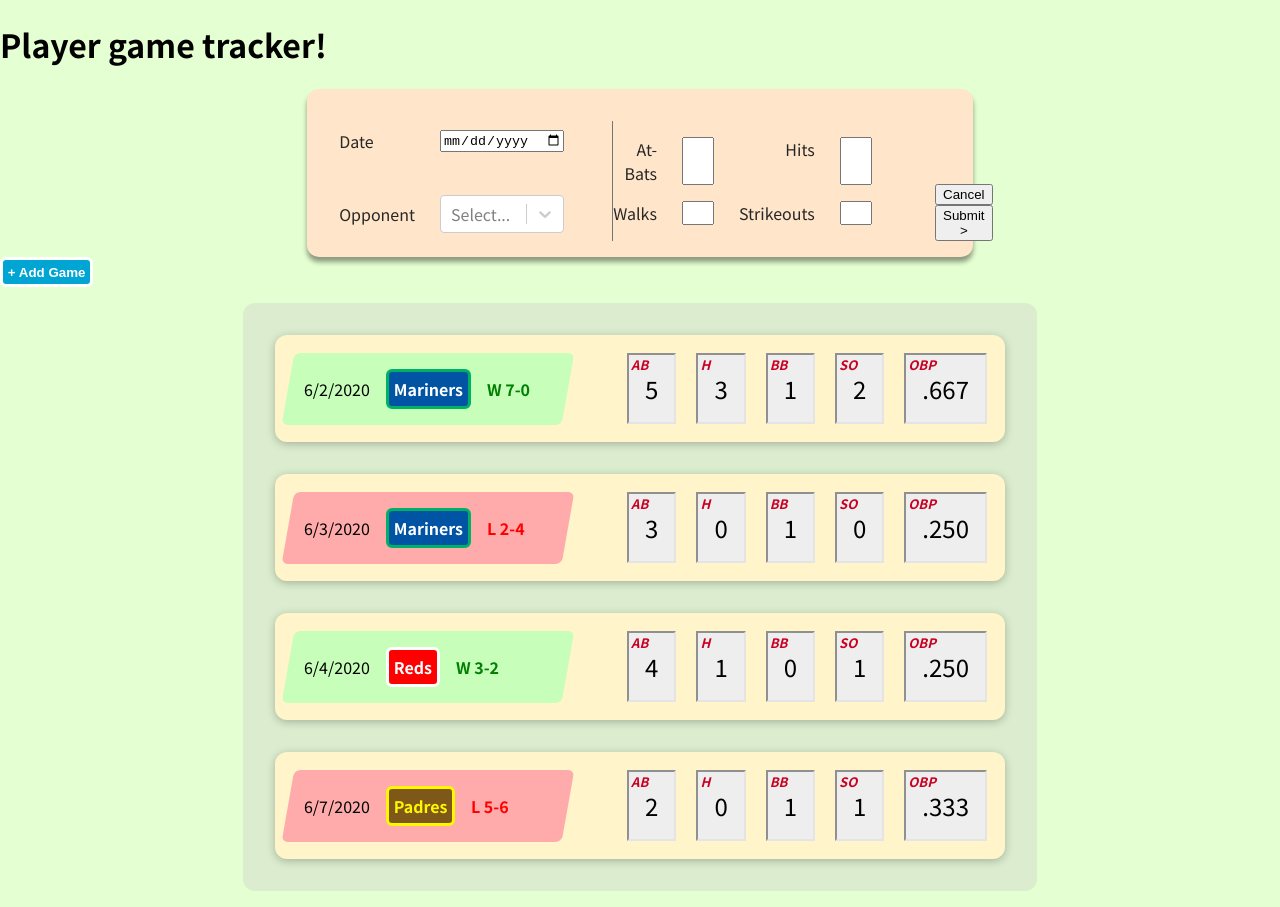
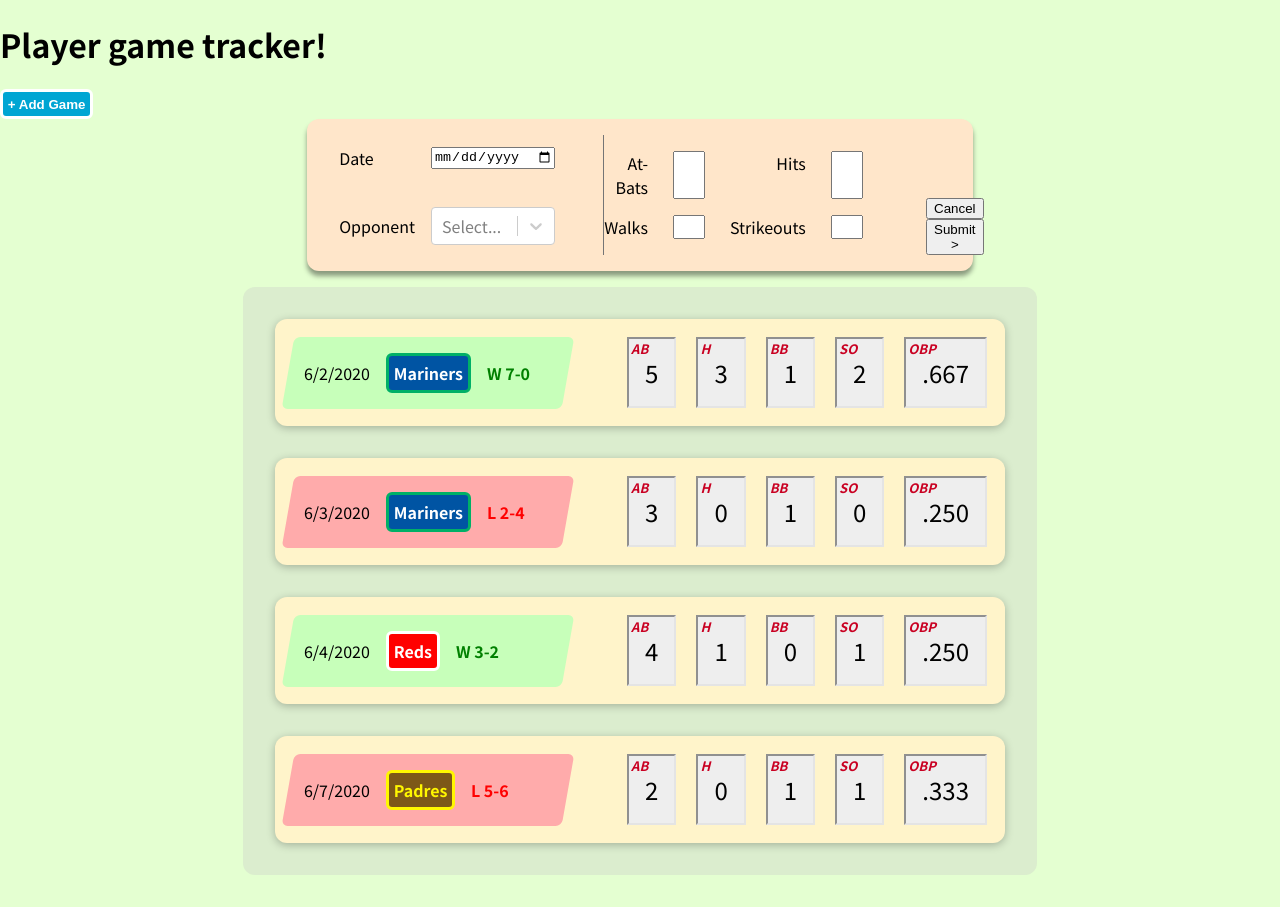
Before and after one commit to ethan-fox/baseball-heroes, a React (Create React App) app: page / in a window 1280 px wide. Built offline with nearby package versions, Linux system fonts and the light colour scheme.

Commit message:
Tweak component structure

```diff
--- a/src/App.js
+++ b/src/App.js
@@ -55,8 +55,8 @@ function App() {
   return (
     <div>
       <h1>Player game tracker!</h1>
+      <AddGameItemButton />
       <AddGameItemForm />
-      <AddGameItemButton />
       <GameLog playerGames={playerGames} />
     </div>
   );
--- a/src/component/AddGameItemForm/AddGameItemForm.css
+++ b/src/component/AddGameItemForm/AddGameItemForm.css
@@ -1,6 +1,6 @@
 .add-game-item-form {
   padding: 1rem;
-  padding-top: 2rem;
+  padding-top: 1rem;
   background-color: #ffe6ca;
   box-shadow: 0 5px 5px rgba(0, 0, 0, 0.4);
   margin: 0 auto;
--- a/src/component/AddGameItemForm/FormInput/AddGameItemFormInput.css
+++ b/src/component/AddGameItemForm/FormInput/AddGameItemFormInput.css
@@ -13,17 +13,15 @@ input[type="number"] {
 
 .add-game-item {
   display: flex;
-  color: #272727;
   justify-content: space-evenly;
 }
 
 .game-performance {
     display: grid;
     grid-template-columns: auto auto;
-    gap: 25px 25px;
+    gap: 1rem;
     justify-content: left;
     margin-left: 1rem;
-    /* width: max-content; */
     border-right: 1px solid #757575;
     padding-right: 3rem;
 }
--- a/src/component/GameData/GameData.js
+++ b/src/component/GameItem/GameData/GameData.js
@@ -1,8 +1,8 @@
 import "./GameData.css"
 
-import SmallCard from "../Card/SmallCard/SmallCard"
+import SmallCard from "../../Card/SmallCard/SmallCard"
 import { gameResultStyler, resultTileStyler, teamStyler } from "./styler";
-import { TEAM_ID_TO_INFO } from "../../constant/team"
+import { TEAM_ID_TO_INFO } from "../../../constant/team"
 
 const GameData = (props) => <div>
     <SmallCard className="game-data" style={resultTileStyler(props.result)}>
--- a/src/component/GameData/styler.js
+++ b/src/component/GameItem/GameData/styler.js
@@ -1,5 +1,5 @@
 
-import { TEAM_ID_TO_INFO } from "../../constant/team"
+import { TEAM_ID_TO_INFO } from "../../../constant/team"
 
 const resultTileStyler = (gameResult) => { return {backgroundColor: (gameResult.includes("W") ? "#c7ffba" : "#ffabab") } }
 
--- a/src/component/GameItem/GameItem.js
+++ b/src/component/GameItem/GameItem.js
@@ -3,8 +3,8 @@ import "./GameItem.css";
 import { formattedCalculation } from "../../util/gameItemFormatter"
 
 import BigCard from "../Card/BigCard/BigCard";
-import GameData from "../GameData/GameData";
-import StatLine from "../StatLine/StatLine";
+import GameData from "./GameData/GameData";
+import StatLine from "./StatLine/StatLine";
 
 // Two divs:
 // "Game data" -- regardless of the player
--- a/src/component/StatLine/StatLine.js
+++ b/src/component/GameItem/StatLine/StatLine.js
@@ -1,6 +1,6 @@
 import "./StatLine.css"
 
-import StatTile from "../StatTile/StatTile"
+import StatTile from "./StatTile/StatTile"
 
 const StatLine = (props) => <div className="stat-line">
     {props.playerStats.map(ea => <StatTile {...ea} />)}
```
Also changed, not shown: src/component/GameItem/GameData/GameData.css (renamed from src/component/GameData/GameData.css), src/component/GameItem/StatLine/StatLine.css (renamed from src/component/StatLine/StatLine.css), src/component/GameItem/StatLine/StatTile/StatTile.css (renamed from src/component/StatTile/StatTile.css), src/component/GameItem/StatLine/StatTile/StatTile.js (renamed from src/component/StatTile/StatTile.js).
